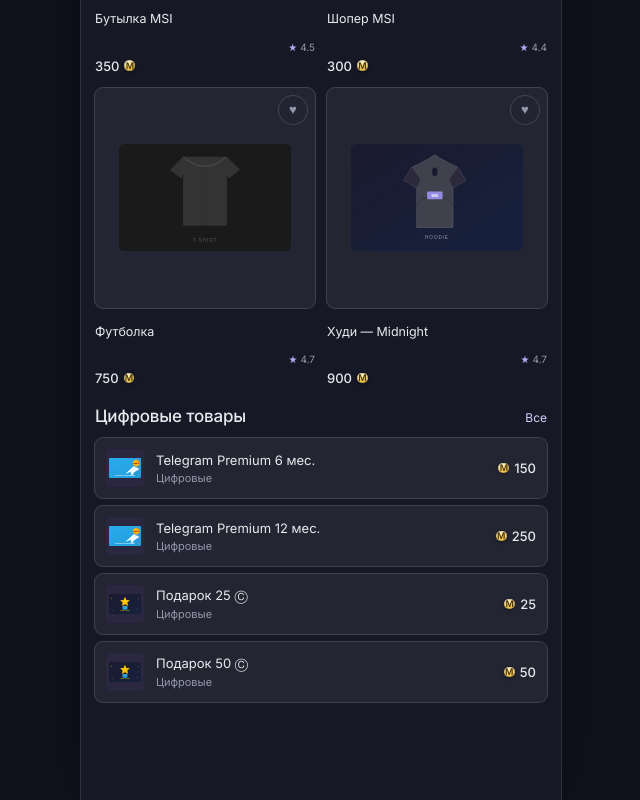
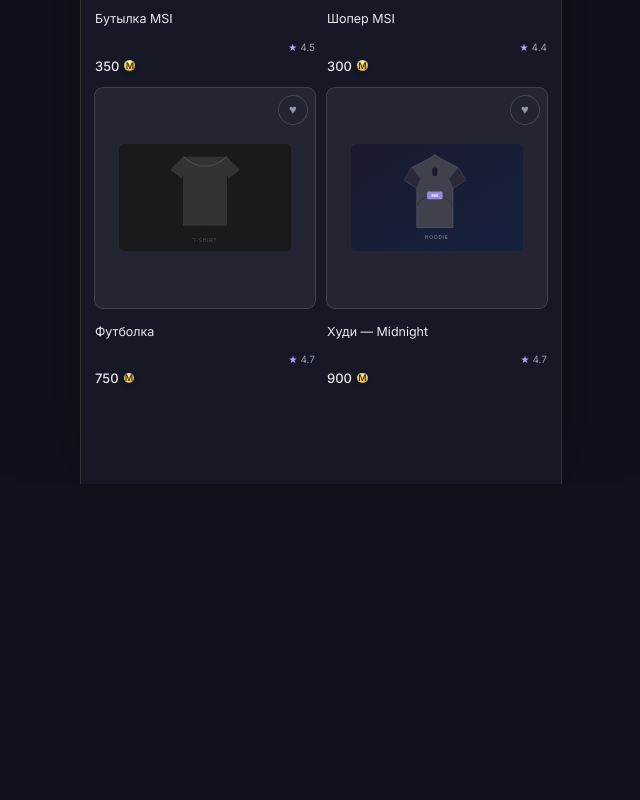
Before and after one commit to Khamid22/msischoolshop, a React (Vite) app: page / in a window 1280 px wide. Shown: the part 1266-2066 px from the top of the page, without its empty margins (319-959 px from the left). After the commit the page ends 1750 px from the top, so only its background shows below. Built offline with nearby package versions, Linux system fonts and the light colour scheme.

Commit message:
Remove digital goods from homepage

```diff
--- a/src/components/ShopPage.scss
+++ b/src/components/ShopPage.scss
@@ -62,26 +62,3 @@
   grid-template-columns: repeat(2, minmax(0, 1fr));
   gap: 14px 12px;
 }
-
-.digital-list { display: flex; flex-direction: column; gap: 8px; }
-.digital-row {
-  display: flex;
-  min-height: 60px;
-  align-items: center;
-  gap: 12px;
-  padding: 10px 11px;
-  color: inherit;
-  text-align: left;
-  background: var(--color-surface);
-  border: 0;
-  border-radius: var(--radius-md);
-  box-shadow: var(--shadow-sm);
-  cursor: pointer;
-
-  &__image { display: grid; width: 38px; height: 38px; flex: none; overflow: hidden; place-items: center; background: var(--color-accent-900); border-radius: var(--radius-sm); }
-  &__image img { width: 82%; height: 82%; object-fit: contain; }
-  &__copy { display: flex; min-width: 0; flex: 1; flex-direction: column; gap: 3px; }
-  &__copy strong { overflow: hidden; font-size: 13px; font-weight: 400; text-overflow: ellipsis; white-space: nowrap; }
-  &__copy small { color: var(--color-neutral-500); font-size: 11px; }
-  &__price { display: inline-flex; align-items: center; gap: 5px; flex: none; font-size: 13px; font-weight: 500; }
-}
--- a/src/components/ShopPage.tsx
+++ b/src/components/ShopPage.tsx
@@ -2,7 +2,7 @@
 import type { Banner as BannerType, Product, ProductCollection } from '../types';
 import { useLang } from '../contexts/LangContext';
 import { useAuth } from '../contexts/AuthContext';
-import { formatCoins, getUnitPrice } from '../utils/currency';
+import { formatCoins } from '../utils/currency';
 import ProductCard from './ProductCard';
 import SkeletonCard from './SkeletonCard';
 import Banner from './Banner';
@@ -46,10 +46,6 @@
       return product ? [product] : [];
     });
   }, [products]);
-  const digital = useMemo(() => (
-    products.filter((product) => product.type === 'digital').slice(0, 4)
-  ), [products]);
-
   return (
     <div className="shop-page">
       <section className="shop-balance" aria-label={t('yourBalance')}>
@@ -97,27 +93,6 @@
         </div>
       </section>
 
-      <section className="mini-section" aria-labelledby="digital-heading">
-        <div className="mini-section__head">
-          <h2 id="digital-heading">{t('digitalGoods')}</h2>
-          <button type="button" onClick={() => onBrowseCollection('digital')}>{t('viewAll')}</button>
-        </div>
-        <div className="digital-list">
-          {digital.map((product) => {
-            const displayName = t(product.nameKey) || product.name;
-            return (
-              <button className="digital-row" type="button" key={product.id} onClick={() => onOpenProduct(product)}>
-                <span className="digital-row__image"><img src={product.image} alt="" /></span>
-                <span className="digital-row__copy">
-                  <strong>{displayName}</strong>
-                  <small>{product.course ? t('relatedCourse') : t('filterDigital')}</small>
-                </span>
-                <span className="digital-row__price"><Coin /> {formatCoins(getUnitPrice(product, user))}</span>
-              </button>
-            );
-          })}
-        </div>
-      </section>
     </div>
   );
 }
```
